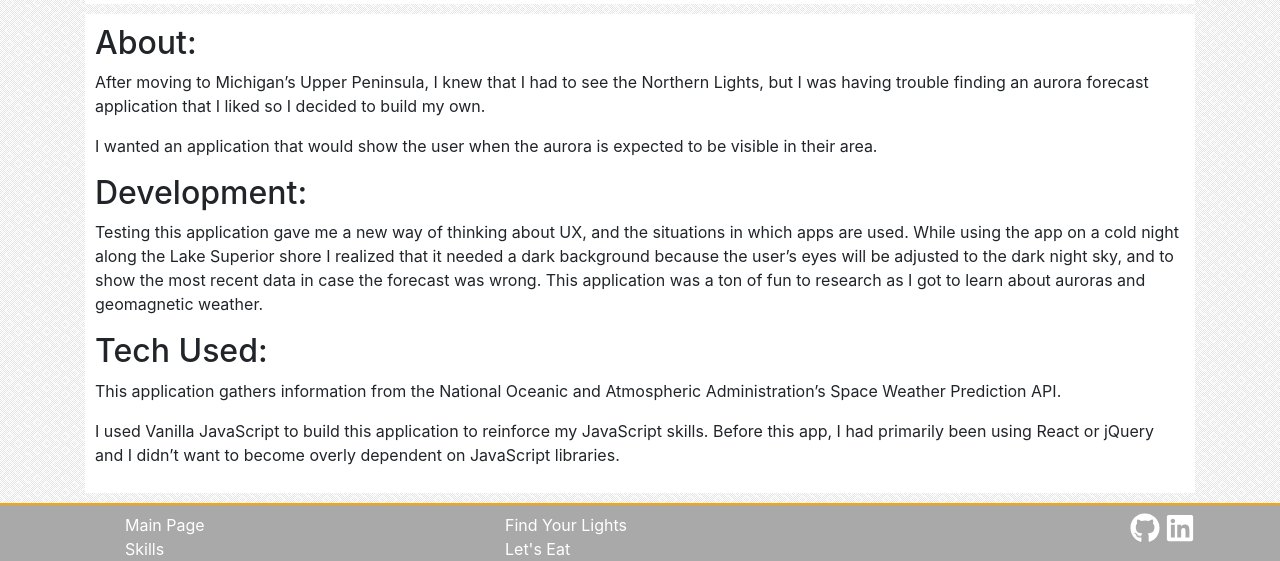
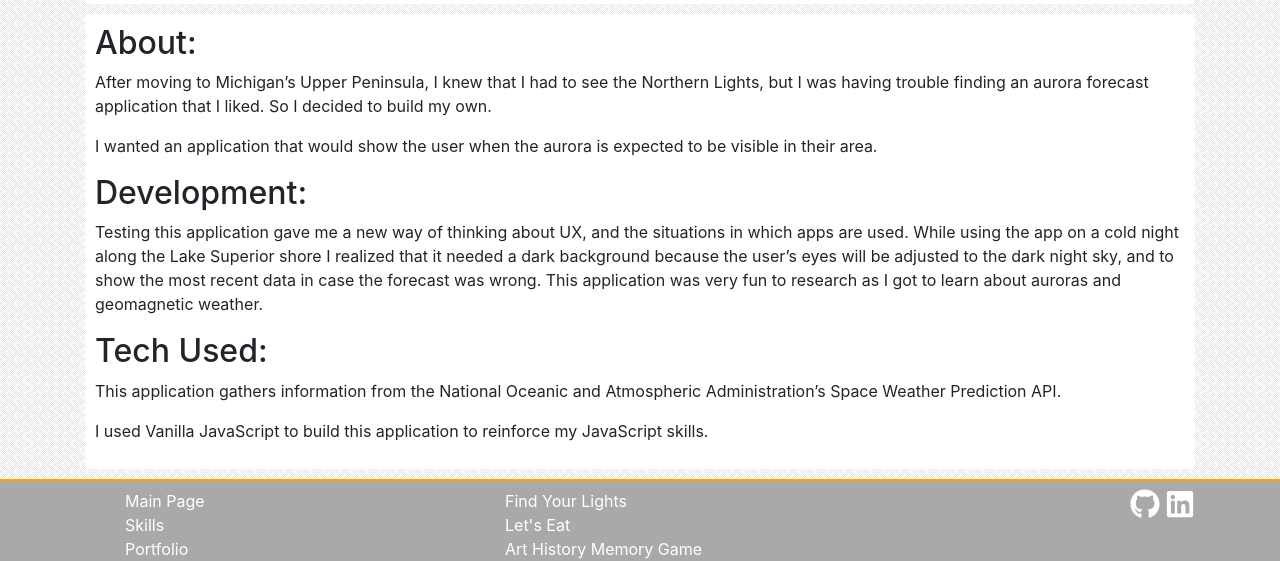
Before and after one commit to JBVenuto/reactportfolio, a React (Create React App) app: page /lights in a window 1280 px wide. Shown: the part 837-1398 px from the top of the page. Built offline with nearby package versions, Linux system fonts and the light colour scheme.

Commit message:
Made edits to the application pages about sections

```diff
--- a/src/pages/ArtGenerator.js
+++ b/src/pages/ArtGenerator.js
@@ -38,8 +38,8 @@ class ArtGenerator extends Component {
                     />
                     <div className="slide-description">
                         <h2>About:</h2>
-                        <p>I’ve been an art lover for as long as I can remember. After visiting the Los Angeles County Museum of Art I was inspired to give making art a try myself, but having zero painting and drawing skills I knew I would have to take a different approach.</p>
-                        <p>I took inspiration from the likes of Piet Mondrian, Wassily Kandinsky, and Mark Rothko. I found their ability to create beautify works of art using simple shapes and carefully selected colors to be a good starting point for my attempt at creating a web application to make art.</p>
+                        <p>I’ve been an art lover all my life and visiting the Los Angeles County Museum of Art I was inspired to try making art myself. Unfortuately, I have no painting and drawing skills and I knew I would have to take a different approach.</p>
+                        <p>I took inspiration from the works of Piet Mondrian, Wassily Kandinsky, and Mark Rothko. I found their ability to create beautify works of art using simple shapes and carefully selected colors to be a good starting point for my attempt at creating a web application to make art.</p>
                         <h2>Development:</h2>
                         <p>While building this application I learned that I would need to use CSS Grid to get the results I was hoping for. My previous layout experience had been using Bootstrap’s grid system, or agonizingly trying to position elements by giving them margins or floating them to one side of the page or the other. I learned that CSS Grid takes more time to set up than Bootstrap’s grid but is well worth the time for it provides developers with more options for how they want to set up their application. </p>
                         <h2>Tech Used:</h2>
--- a/src/pages/LetsEat.js
+++ b/src/pages/LetsEat.js
@@ -38,7 +38,7 @@ class LetsEat extends Component {
                     />
                     <div className="slide-description">
                         <h2>About:</h2>
-                        <p>I’m always hearing about new restaurants to check out, but I keep finding myself going to the same few places repeatedly. To break out of this habit I decided to build an application to keep track of all these restaurants and to let me make a note of whether or not I would visit again.</p>
+                        <p>I’m always hearing about new restaurants to check out, but I keep finding myself going to the same few places. To break out of this habit I decided to build an application to track of all these restaurants and to let me make a note of whether or not I would visit again.</p>
                         <h2>Development:</h2>
                         <p>The biggest issue I ran into while developing this application was deploying a react application and a Node.js backend with a MySQL database that were coupled in one project. After reading about different ways to solve this issue such as using the concurrently package, I decided to separate the back-end and front-end into two separate projects that could be deployed on their own.</p>
                         <h2>Tech Used:</h2>
--- a/src/pages/Lights.js
+++ b/src/pages/Lights.js
@@ -38,13 +38,13 @@ class Lights extends Component {
                     />
                     <div className="slide-description">
                         <h2>About:</h2>
-                        <p>After moving to Michigan’s Upper Peninsula, I knew that I had to see the Northern Lights, but I was having trouble finding an aurora forecast application that I liked so I decided to build my own.</p>
+                        <p>After moving to Michigan’s Upper Peninsula, I knew that I had to see the Northern Lights, but I was having trouble finding an aurora forecast application that I liked. So I decided to build my own.</p>
                         <p>I wanted an application that would show the user when the aurora is expected to be visible in their area.</p>
                         <h2>Development:</h2>
-                        <p>Testing this application gave me a new way of thinking about UX, and the situations in which apps are used. While using the app on a cold night along the Lake Superior shore I realized that it needed a dark background because the user’s eyes will be adjusted to the dark night sky, and to show the most recent data in case the forecast was wrong. This application was a ton of fun to research as I got to learn about auroras and geomagnetic weather.</p>
+                        <p>Testing this application gave me a new way of thinking about UX, and the situations in which apps are used. While using the app on a cold night along the Lake Superior shore I realized that it needed a dark background because the user’s eyes will be adjusted to the dark night sky, and to show the most recent data in case the forecast was wrong. This application was very fun to research as I got to learn about auroras and geomagnetic weather.</p>
                         <h2>Tech Used:</h2>
                         <p>This application gathers information from the National Oceanic and Atmospheric Administration’s Space Weather Prediction API.</p>
-                        <p>I used Vanilla JavaScript to build this application to reinforce my JavaScript skills. Before this app, I had primarily been using React or jQuery and I didn’t want to become overly dependent on JavaScript libraries.</p>
+                        <p>I used Vanilla JavaScript to build this application to reinforce my JavaScript skills.</p>
                     </div>
                 </div>
                 <a href="/artgenerator">
--- a/src/pages/Memory.js
+++ b/src/pages/Memory.js
@@ -40,7 +40,7 @@ class Memory extends Component {
                         <h2>About:</h2>
                         <p>I built this application to get hands on experience using React. It’s a fun little memory game that challenges the user to click on each picture only once. The pictures are rearranged after each click.</p>
                         <h2>Development:</h2>
-                        <p>Building this application taught me the basics of React. I almost immediately began to prefer React over other JavaScript libraries I have used. JSX allowing for easy transitioning between coding HTML and JavaScript is one of my favorite features, along with reusable components.</p>
+                        <p>Building this application taught me the basics of React. JSX allowing for easy transitioning between coding HTML and JavaScript and reusable components are the two features of React that I gravitated towards.</p>
                         <h2>Tech Used:</h2>
                         <p>Because this game was built as a learning experience it focuses on the React library which uses JavaScript, JSX, and HTML. I also used Bootstrap and CSS for stylizing. The pictures come from the Met’s collection of open access artworks.</p>
                     </div>
```
